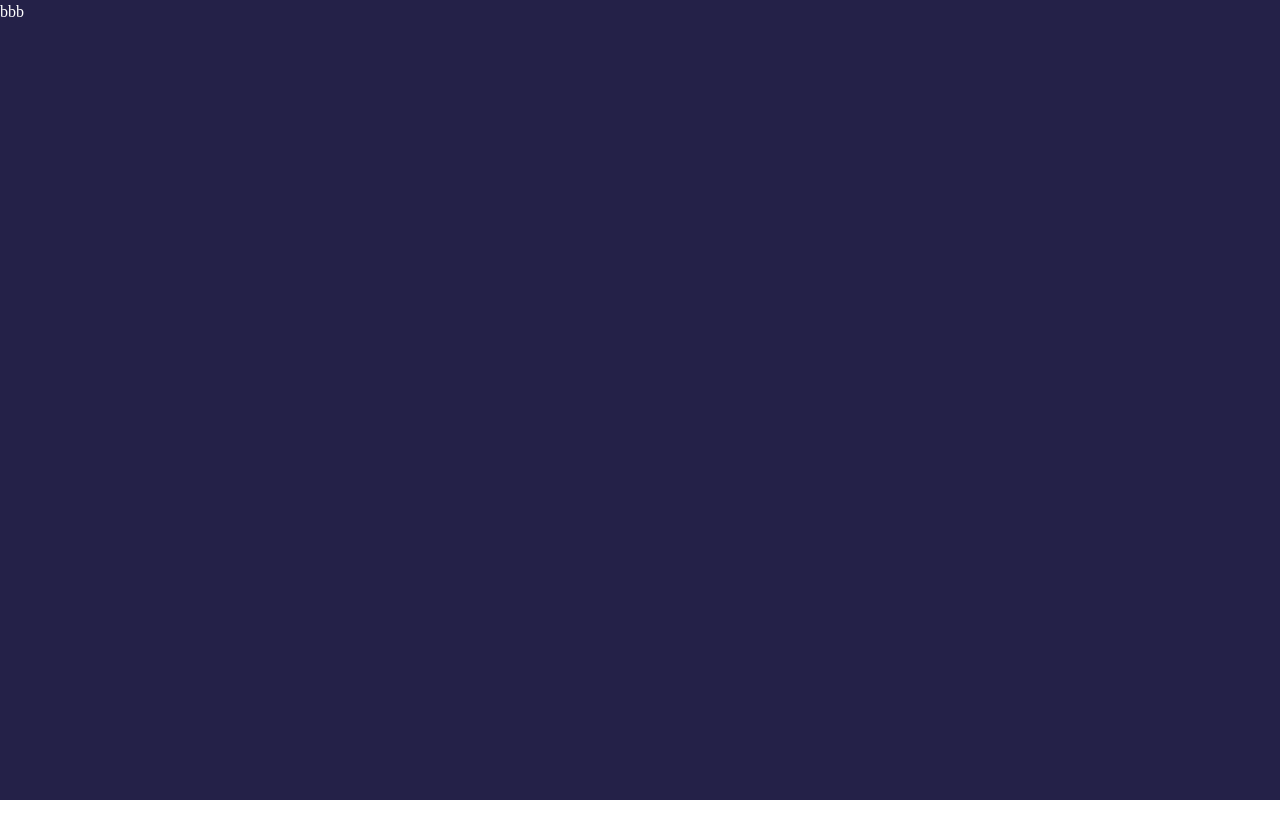
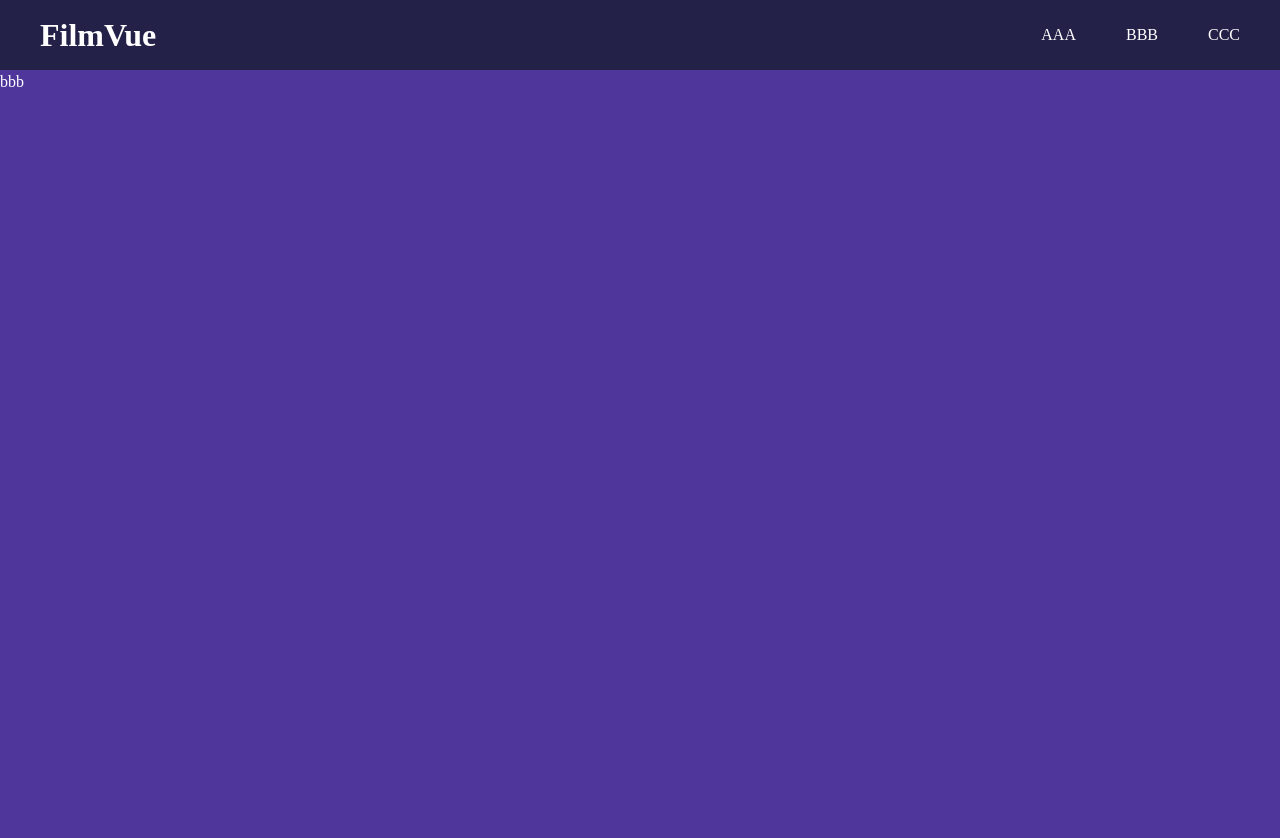
Before and after one commit to tk1351/filmvue, a Vue app: page / in a window 1280 px wide. Shown: the top 838 px of the page. Before the commit the page ends 800 px from the top, so only its background shows below. Built offline with nearby package versions, Linux system fonts and the light colour scheme.

Commit message:
feat: Headerコンポーネント作成

```diff
--- a/src/App.vue
+++ b/src/App.vue
@@ -1,6 +1,9 @@
-<script setup lang="ts"></script>
+<script setup lang="ts">
+import Header from './components/atoms/Header/index.vue'
+</script>
 
 <template>
+  <Header />
   <main class="main">bbb</main>
 </template>
 
--- a/src/assets/scss/_variables.scss
+++ b/src/assets/scss/_variables.scss
@@ -1,2 +1,2 @@
-$main-color: #4F369B;
-$sub-color: #242148;
+$main-color: #242148;
+$sub-color: #4F369B;
--- a/src/assets/scss/style.scss
+++ b/src/assets/scss/style.scss
@@ -4,3 +4,11 @@
 * {
   color: #ffffff;
 }
+
+ul {
+  list-style: none;
+}
+
+a {
+  text-decoration: none;
+}
--- /dev/null
+++ b/src/components/atoms/Header/index.vue
@@ -0,0 +1,36 @@
+<script setup lang="ts">
+const links = [
+  { title: 'AAA', href: '#' },
+  { title: 'BBB', href: '#' },
+  { title: 'CCC', href: '#' },
+]
+</script>
+
+<template>
+  <header class="header">
+    <h1>FilmVue</h1>
+    <nav>
+      <ul class="header__list">
+        <li v-for="link in links" :key="link.title">
+          <a :href="link.href">{{ link.title }}</a>
+        </li>
+      </ul>
+    </nav>
+  </header>
+</template>
+
+<style scoped lang="scss">
+.header {
+  height: 70px;
+  padding: 0 40px;
+  background-color: $main-color;
+  display: flex;
+  justify-content: space-between;
+  align-items: center;
+}
+
+.header__list {
+  display: flex;
+  gap: 50px;
+}
+</style>
```
Also changed, not shown: .eslintrc.yml, 2 other files (tests, documents, lock files or other folders).
